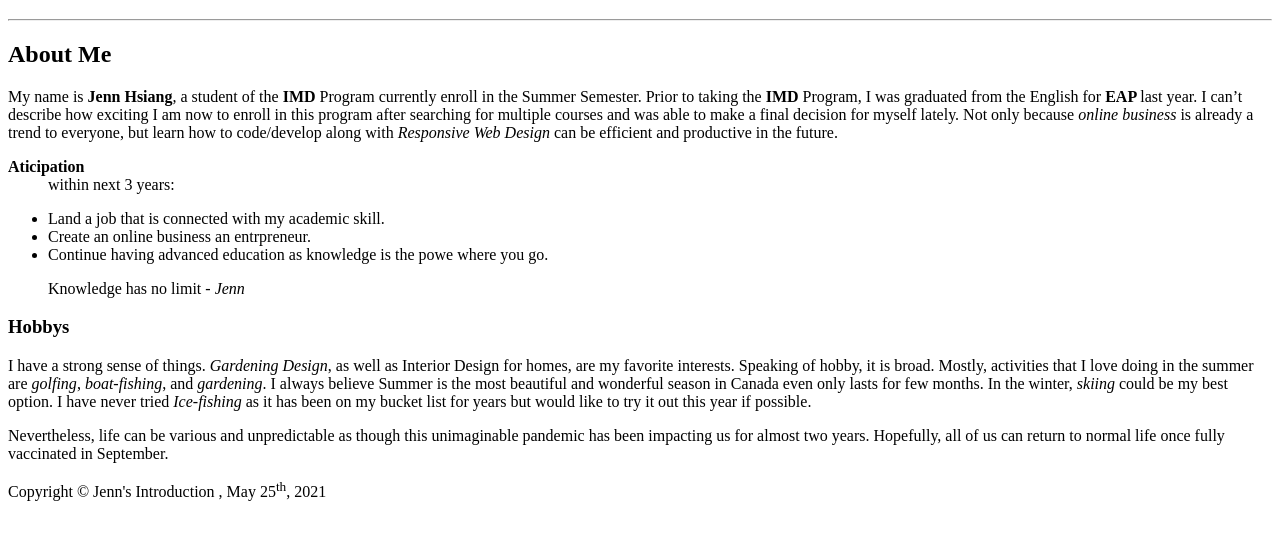
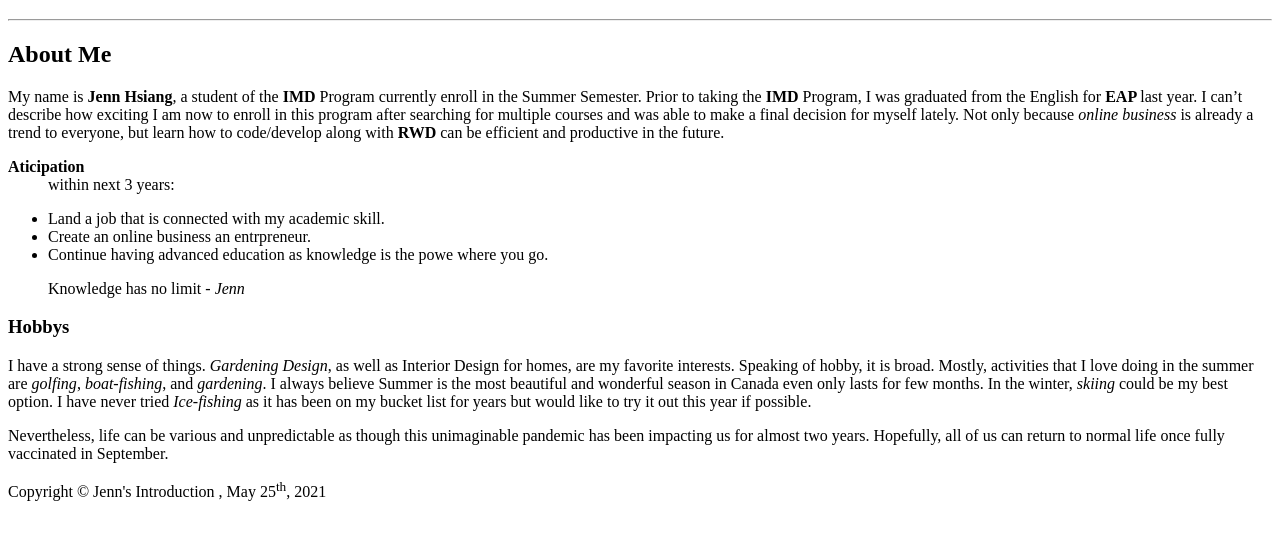
Before and after one commit to hsia0003/hsia0003, a plain HTML site: page html-assignment/index.html in a window 1280 px wide. Shown: the part 61-600 px from the top of the page. Drawn offline with Linux system fonts and the light colour scheme.

Commit message:
editing files

```diff
--- a/html-assignment/index.html
+++ b/html-assignment/index.html
@@ -21,7 +21,7 @@
                 year. I can’t describe how exciting I am now to enroll in this program after searching for multiple
                 courses and was able to make a final decision for myself lately. Not only because <em>online
                     business</em> is already a trend to everyone, but learn how to code/develop along with
-                <em>Responsive Web Design</em> can be efficient and productive in the future.
+                <addr title="Responsive Web Design"> <strong> RWD</strong></addr> can be efficient and productive in the future.
                 <section>
 
                     <dl>
```
